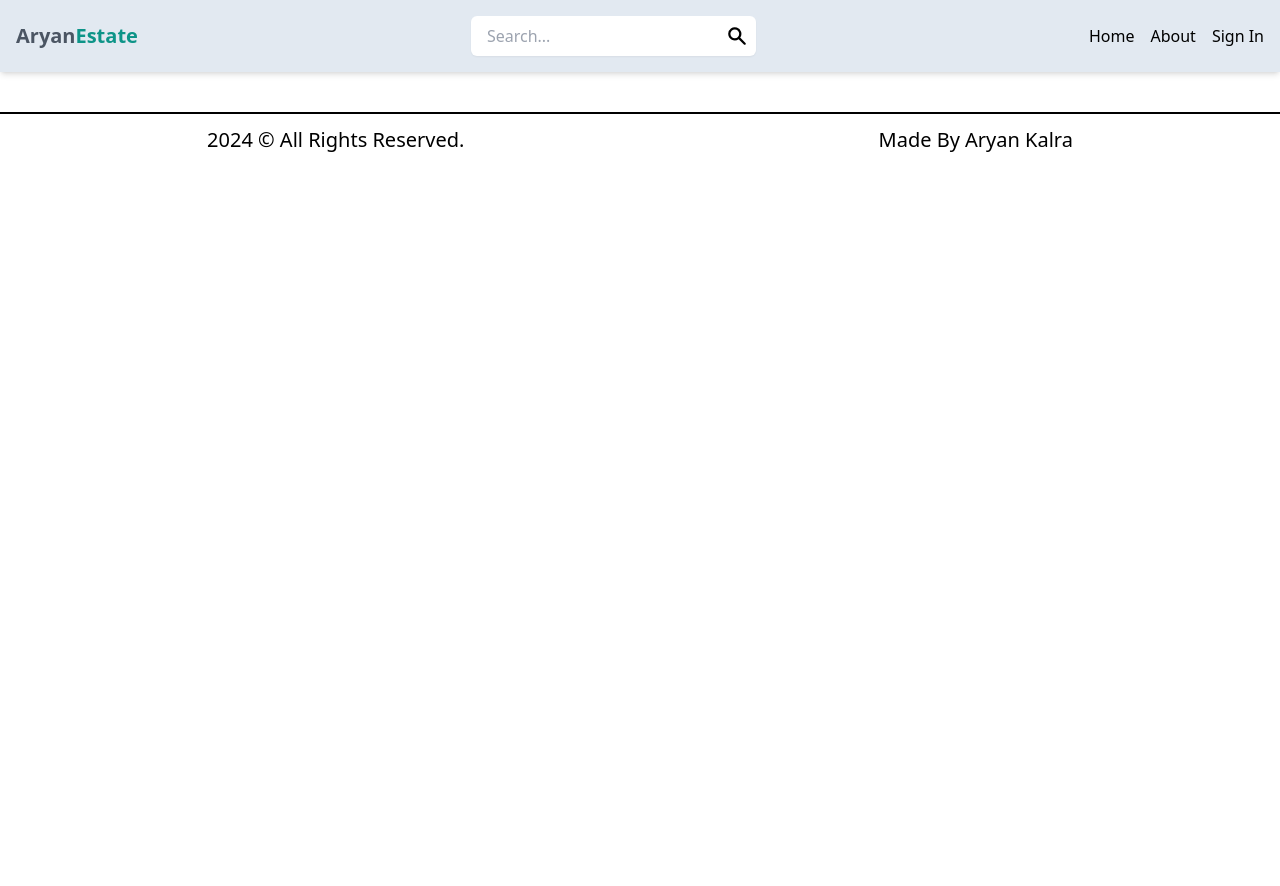
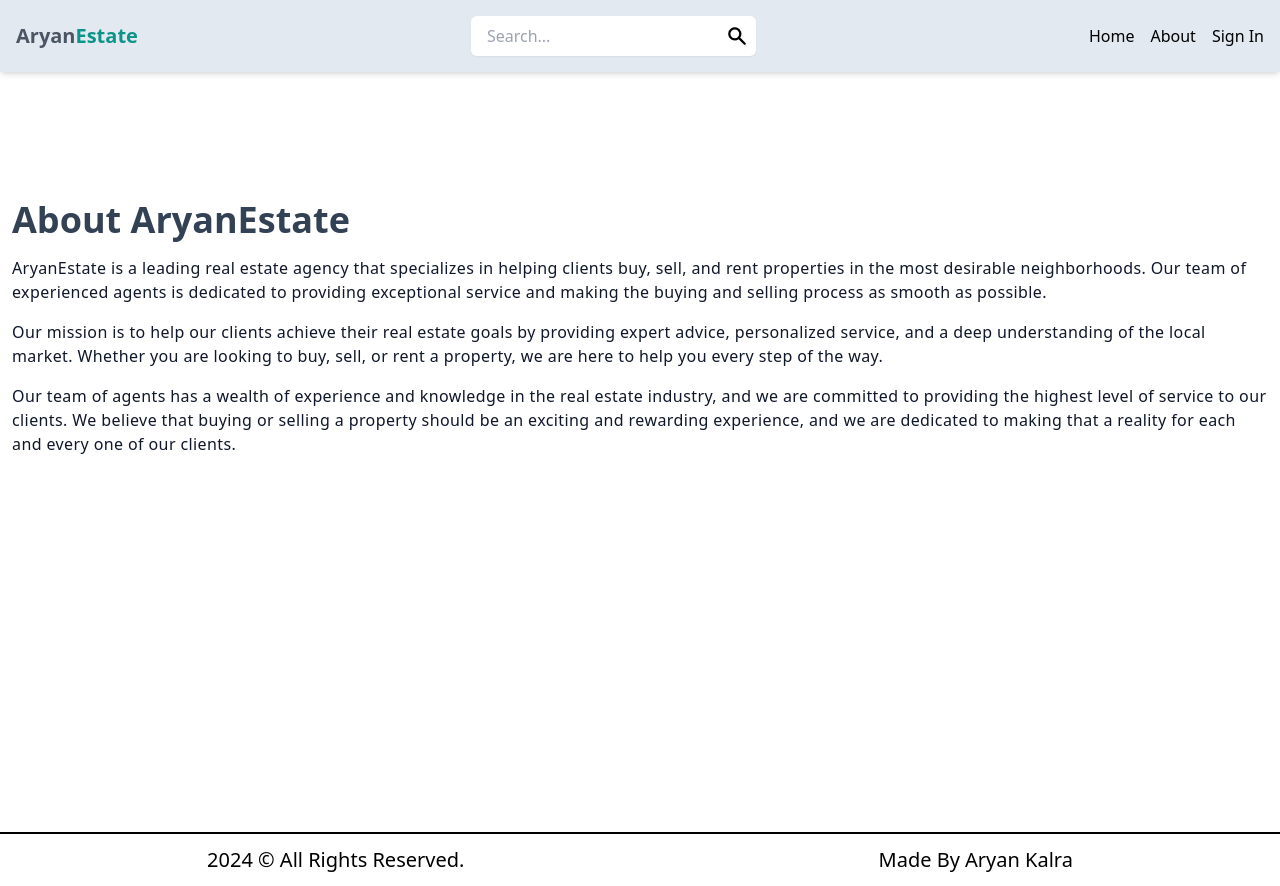
Before and after one commit to A-ryan-Kalra/real-estate-ytx, a React (Vite) app in the folder client/: page /about in a window 1280 px wide. Before the commit the page ends 800 px from the top, so only its background shows below. Built offline with nearby package versions, Linux system fonts and the light colour scheme; no server answers.

Commit message:
add about page

```diff
--- a/client/src/App.tsx
+++ b/client/src/App.tsx
@@ -11,6 +11,7 @@ import EditListing from "./pages/EditListing";
 import Listing from "./pages/Listing";
 import ScrollUp from "./components/ScrollUp";
 import Search from "./pages/Search";
+import About from "./pages/About";
 
 function App() {
   return (
@@ -26,6 +27,7 @@ function App() {
         </Route>
         <Route path="/listing/:id" element={<Listing />} />
         <Route path="/search" element={<Search />} />
+        <Route path="/about" element={<About />} />
         <Route path="/sign-in" element={<SignIn />} />
         <Route path="/sign-up" element={<SignUp />} />
       </Routes>
--- a/client/src/components/ListingTypes.tsx
+++ b/client/src/components/ListingTypes.tsx
@@ -15,7 +15,7 @@ function ListingTypes({
   const { data, error, isLoading, mutate } = useGetSearchedItem(type);
   const [listing, setListing] = useState<ListingDataProps[]>();
 
-  console.log(listing);
+  //   console.log(listing);
 
   useEffect(() => {
     if (data?.length > 0) {
@@ -24,8 +24,8 @@ function ListingTypes({
   }, [data]);
 
   return (
-    <div className="flex  px-10 flex-col gap-2 my-10">
-      <h1 className="text-3xl text-slate-600 font-semibold">
+    <div className="flex max-md:items-center lg:px-10 px-1 flex-col gap-2 my-10">
+      <h1 className="lg:text-3xl text-2xl text-slate-600 font-semibold">
         Recent {description}
       </h1>
       <Link
--- /dev/null
+++ b/client/src/pages/About.tsx
@@ -0,0 +1,36 @@
+function About() {
+  return (
+    <div className="min-h-[90vh] relative px-3 flex w-full max-w-[1320px] mx-auto">
+      <div className="max-md:my-20 my-32 flex flex-col gap-4 relative">
+        <h1 className="md:text-4xl text-3xl text-slate-700 font-semibold">
+          About AryanEstate
+        </h1>
+
+        <p className="text-slate-900  tracking-wide">
+          AryanEstate is a leading real estate agency that specializes in
+          helping clients buy, sell, and rent properties in the most desirable
+          neighborhoods. Our team of experienced agents is dedicated to
+          providing exceptional service and making the buying and selling
+          process as smooth as possible.
+        </p>
+        <p className="text-slate-900  tracking-wide">
+          Our mission is to help our clients achieve their real estate goals by
+          providing expert advice, personalized service, and a deep
+          understanding of the local market. Whether you are looking to buy,
+          sell, or rent a property, we are here to help you every step of the
+          way.
+        </p>
+        <p className="text-slate-900  tracking-wide">
+          Our team of agents has a wealth of experience and knowledge in the
+          real estate industry, and we are committed to providing the highest
+          level of service to our clients. We believe that buying or selling a
+          property should be an exciting and rewarding experience, and we are
+          dedicated to making that a reality for each and every one of our
+          clients.
+        </p>
+      </div>
+    </div>
+  );
+}
+
+export default About;
--- a/client/src/pages/Listing.tsx
+++ b/client/src/pages/Listing.tsx
@@ -186,7 +186,7 @@ function Listing() {
                 {listing?.furnished ? "Furnished" : "Not Furnished"}
               </li>
             </ul>
-            {!contact && listing?.userRef === currentUser?._id && (
+            {!contact && listing?.userRef !== currentUser?._id && (
               <button
                 onClick={() => setContact(true)}
                 className="border-2 p-2 rounded-md shadow-md  bg-indigo-700 font-semibold text-white border-indigo-400 hover:scale-105 duration-300 ease-in-out"
```
